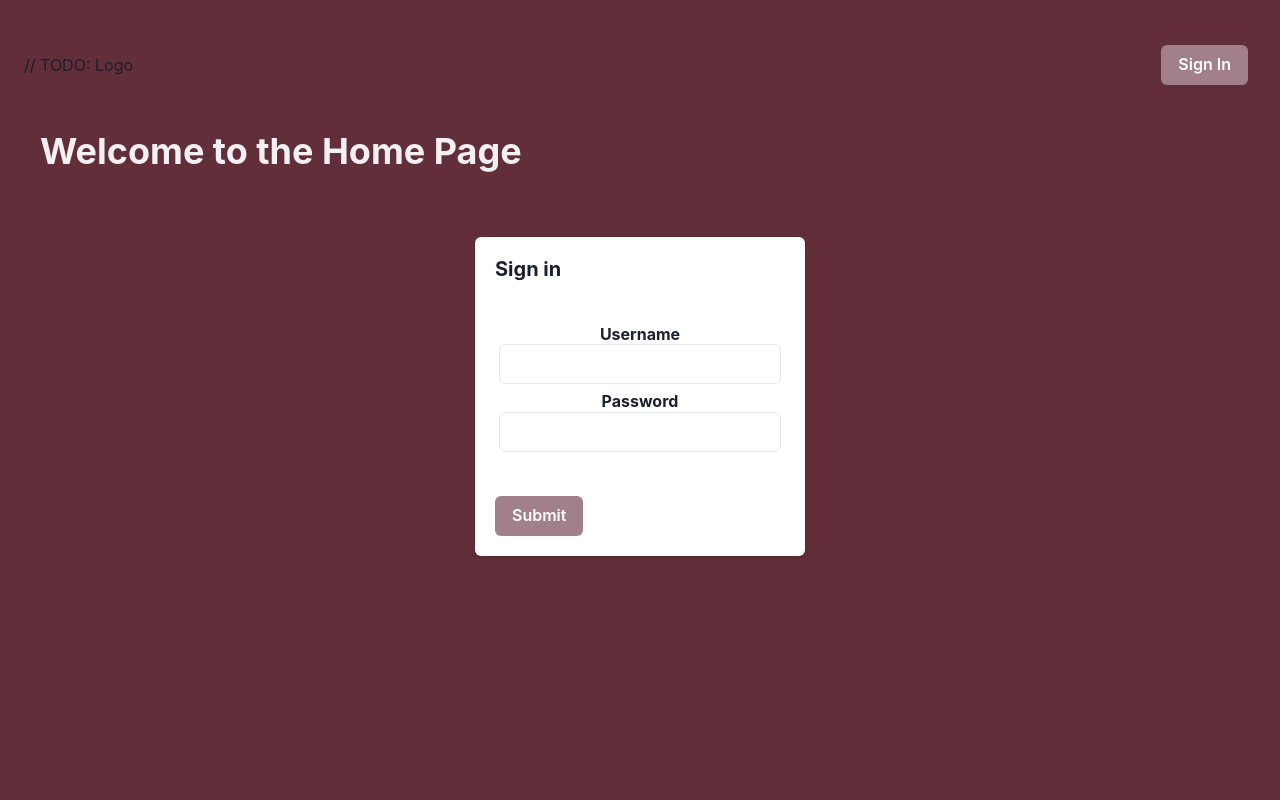
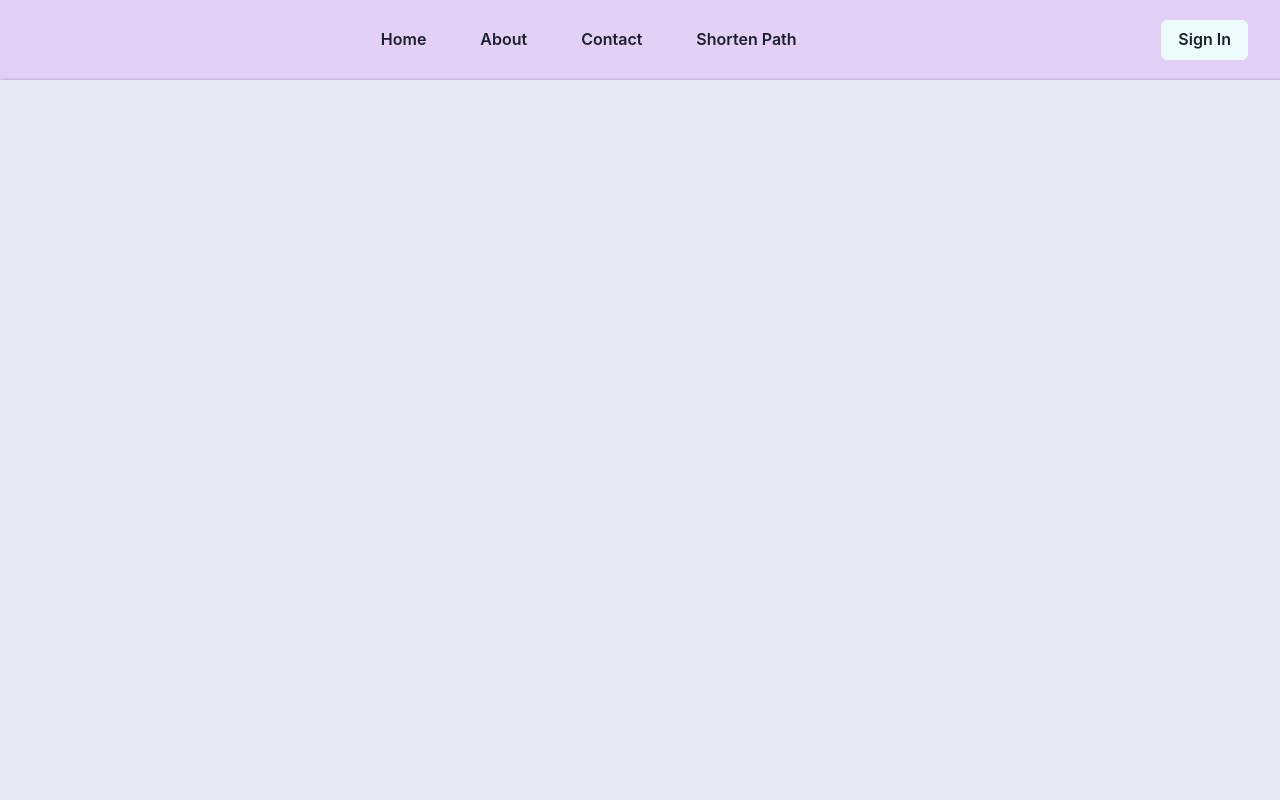
Before and after one commit to MichaelaLodnanova/Analytical-link-shortener, a React (Vite) app in the folder apps/frontend/: page / in a window 1280 px wide. Shown: the top 800 px of the page. Built offline with nearby package versions, Linux system fonts and the light colour scheme.

Commit message:
feat: home scroll

```diff
--- a/apps/frontend/package.json
+++ b/apps/frontend/package.json
@@ -26,6 +26,8 @@
     "react-hook-form": "^7.44.3",
     "react-query": "^3.39.3",
     "react-router-dom": "^6.11.2",
+    "react-router-hash-link": "^2.4.3",
+    "react-scroll": "^1.8.9",
     "typescript": "^5.1.3",
     "ui": "*"
   },
@@ -33,6 +35,8 @@
     "@types/node": "^20.2.3",
     "@types/react": "^18.0.28",
     "@types/react-dom": "^18.0.11",
+    "@types/react-router-hash-link": "^2.4.6",
+    "@types/react-scroll": "^1.8.7",
     "@vitejs/plugin-react": "^4.0.0",
     "eslint-config-custom": "*",
     "eslint-plugin-react-hooks": "^4.6.0",
--- a/apps/frontend/src/common/footer/Footer.tsx
+++ b/apps/frontend/src/common/footer/Footer.tsx
@@ -3,7 +3,7 @@ import { Box, Text } from '@chakra-ui/react';
 export function Footer() {
   return (
     <Box
-      backgroundColor="primary.200"
+      backgroundColor="primary.600"
       paddingX={'10'}
       paddingY={'5'}
       display={'flex'}
--- a/apps/frontend/src/common/navbar/Navbar.tsx
+++ b/apps/frontend/src/common/navbar/Navbar.tsx
@@ -1,25 +1,76 @@
-import { chakra, Flex, Image, HStack, Button } from '@chakra-ui/react';
+import { Flex, Image, HStack, Button, Box, Text } from '@chakra-ui/react';
+import { useNavigate } from 'react-router-dom';
+import { Link as ScrollLink } from 'react-scroll';
 
 export function Navbar() {
+  const navigate = useNavigate();
+
+  const handleSignInClick = () => {
+    navigate('/login');
+  };
   return (
-    <chakra.header id="header">
+    <Box>
       <Flex
         w="100%"
+        maxH={'12'}
         px="6"
         py="10"
         align="center"
         justify="space-between"
         backgroundColor="primary.800"
       >
-        // TODO: Logo
+        {/* TODO: Logo */}
         <Image src="" h="50px" />
-        <HStack as="nav" spacing="5"></HStack>
+        <HStack as="nav" spacing="5">
+          <ScrollLink to="home" smooth={true} duration={500}>
+            <Button
+              bg={'navbar.100'}
+              _hover={{ bg: 'navbar.200', borderColor: 'navbar.200' }}
+              borderColor={'navbar.100'}
+            >
+              Home
+            </Button>
+          </ScrollLink>
+          <ScrollLink to="about" smooth={true} duration={500}>
+            <Button
+              bg={'navbar.100'}
+              _hover={{ bg: 'navbar.200', borderColor: 'navbar.200' }}
+              borderColor={'navbar.100'}
+            >
+              About
+            </Button>
+          </ScrollLink>
+          <ScrollLink to="contact" smooth={true} duration={500}>
+            <Button
+              bg={'navbar.100'}
+              _hover={{ bg: 'navbar.200', borderColor: 'navbar.200' }}
+              borderColor={'navbar.100'}
+            >
+              Contact
+            </Button>
+          </ScrollLink>
+          <ScrollLink to="shortenpath" smooth={true} duration={500}>
+            <Button
+              bg={'navbar.100'}
+              _hover={{ bg: 'navbar.200', borderColor: 'navbar.200' }}
+              borderColor={'navbar.100'}
+            >
+              Shorten Path
+            </Button>
+          </ScrollLink>
+        </HStack>
         <HStack>
-          <Button colorScheme="primary" marginX={'2'}>
+          <Button
+            bg="cyan.50"
+            _hover={{ bg: 'cyan.100', borderColor: 'cyan.100' }}
+            borderColor={'cyan.50'}
+            marginX={'2'}
+            onClick={handleSignInClick}
+          >
             Sign In
           </Button>
         </HStack>
       </Flex>
-    </chakra.header>
+    </Box>
   );
 }
--- a/apps/frontend/src/main.tsx
+++ b/apps/frontend/src/main.tsx
@@ -8,18 +8,23 @@ import App from './App.tsx';
 const theme = extendTheme({
   colors: {
     primary: {
-      main: '#a28089',
+      main: '#d0bdf4',
       '50': '#faf7f9',
-      '100': '#f5f0f3',
-      '200': '#e8dce3',
-      '300': '#dbcad2',
-      '400': '#bfa3ae',
-      '500': '#a28089',
-      '600': '#946974',
-      '700': '#7a4854',
-      '800': '#612e39',
-      '900': '#4a1b24',
-      '950': '#300b11',
+      '100': '#494d5f',
+      '200': '#8458b3',
+      '300': '#d0bdf4',
+      '400': '#e5eaf5',
+      '500': '#a0d2eb',
+      '600': '#f5fbfc',
+      '700': '#d0bdf4',
+      '800': '#e2d0f7',
+      '900': '#b8c3db',
+      '950': '#81b5d4',
+    },
+    navbar: {
+      main: 'primary.800',
+      100: '#e2d0f7',
+      200: '#f6edfc',
     },
   },
 });
--- a/apps/frontend/src/pages/home/Home.tsx
+++ b/apps/frontend/src/pages/home/Home.tsx
@@ -1,13 +1,24 @@
 import { Box } from '@chakra-ui/react';
+import { Element } from 'react-scroll';
 import { Navbar } from '../../common/navbar';
-import { Footer } from '../../common/footer';
-import SignIn from './components/SignIn';
 export function Home() {
   return (
-    <Box width={'100dvw'} backgroundColor="primary.800">
+    <Box>
       <Navbar></Navbar>
-      <SignIn></SignIn>
-      <Footer></Footer>
+      <Box boxShadow="1px 2px 4px rgba(0, 0, 0, 1)">
+        <Element name="home" className="element">
+          <div style={{ height: '1000px', backgroundColor: '#e5eaf5' }}></div>
+        </Element>
+        <Element name="about" className="element">
+          <div style={{ height: '1000px', backgroundColor: '#a0d2eb' }}></div>
+        </Element>
+        <Element name="contact" className="element">
+          <div style={{ height: '1000px', backgroundColor: '#494d5f' }}></div>
+        </Element>
+        <Element name="shortenpath" className="element">
+          <div style={{ height: '1000px', backgroundColor: '#8458b3' }}></div>
+        </Element>
+      </Box>
     </Box>
   );
 }
--- a/apps/frontend/src/pages/home/components/SignIn.tsx
+++ b/apps/frontend/src/pages/home/components/SignIn.tsx
@@ -1,13 +1,16 @@
-import { Box, Heading, VStack } from '@chakra-ui/react';
+import { Box, VStack } from '@chakra-ui/react';
 import SignInCard from './SignInCard';
+import SignInNavBar from './SignInNavBar';
 
 export default function SignIn() {
   return (
-    <Box minH={'3xl'} marginX={'10'}>
-      <Heading color={'primary.100'}>Welcome to the Home Page</Heading>
-      <VStack marginY={'16'}>
-        <SignInCard></SignInCard>
-      </VStack>
+    <Box bg={'primary.100'}>
+      <SignInNavBar></SignInNavBar>
+      <Box minH={'3xl'} marginX={'10'}>
+        <VStack marginY={'16'}>
+          <SignInCard></SignInCard>
+        </VStack>
+      </Box>
     </Box>
   );
 }
--- /dev/null
+++ b/apps/frontend/src/pages/home/components/SignInNavBar.tsx
@@ -0,0 +1,37 @@
+import { Box, Flex, HStack, Image, Text, Button } from '@chakra-ui/react';
+import { useNavigate } from 'react-router-dom';
+
+export default function SignInNavBar() {
+  const navigate = useNavigate();
+
+  const handleSignUpClick = () => {
+    navigate('/');
+  };
+  return (
+    <Box boxShadow="0px 2px 4px rgba(0, 0, 0, 0.8)">
+      <Flex
+        w="100%"
+        maxH={'12'}
+        px="6"
+        py="10"
+        align="center"
+        justify="space-between"
+        backgroundColor="primary.800"
+      >
+        {/* TODO: Logo */}
+        <Image src="" h="50px" />
+        <HStack>
+          <Text color={'primary.100'}>Don't have an account?</Text>
+          <Button
+            colorScheme="gray"
+            _hover={{ bg: 'cyan.100', borderColor: 'cyan.100' }}
+            marginX={'2'}
+            onClick={handleSignUpClick}
+          >
+            Sign up
+          </Button>
+        </HStack>
+      </Flex>
+    </Box>
+  );
+}
--- a/apps/frontend/src/router/Router.tsx
+++ b/apps/frontend/src/router/Router.tsx
@@ -1,12 +1,19 @@
 import { BrowserRouter, Route, Routes } from 'react-router-dom';
 import { Home } from '../pages/home';
+import SignIn from '../pages/home/components/SignIn';
+import { Box } from '@chakra-ui/react';
+import { Footer } from '../common/footer';
 
 export function Router() {
   return (
     <BrowserRouter>
-      <Routes>
-        <Route index element={<Home />} />
-      </Routes>
+      <Box width={'100dvw'} backgroundColor="primary.800">
+        <Routes>
+          <Route index element={<Home />} />
+          <Route path="/login" element={<SignIn />} />
+        </Routes>
+        <Footer></Footer>
+      </Box>
     </BrowserRouter>
   );
 }
```
Also changed, not shown: 2 other files (tests, documents, lock files or other folders).
